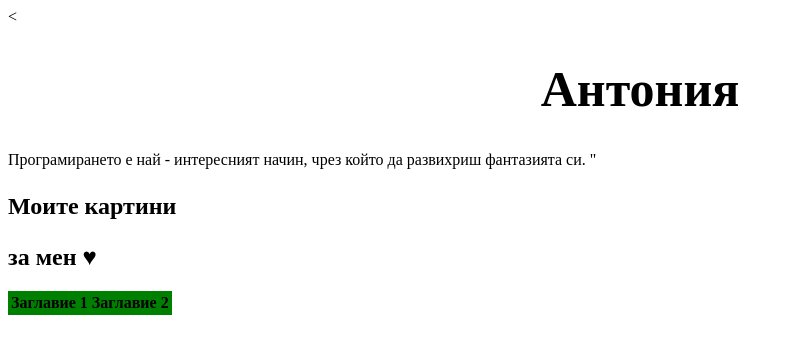
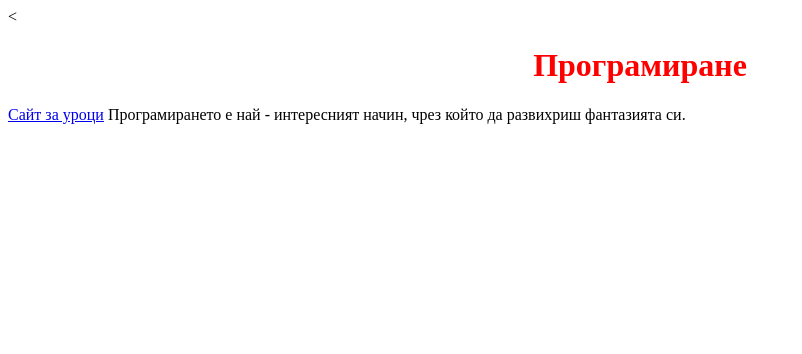
Before and after one commit to antoniaivalina/antoniaivalina.github.io, a plain HTML site: page index.html in a window 1280 px wide. Shown: the whole page, without its empty margins (0-802 px from the left). Drawn offline with Linux system fonts and the light colour scheme.

Commit message:
index.html

```diff
--- a/index.html
+++ b/index.html
@@ -6,40 +6,31 @@
 
 		<<style type="text/css">
   		h1 {
- -			color: red;
- +			color: green;
-  			font-size: 50px;
+ 			color: red;
+
   		}
-  		p {
- @@ -17,13 +15,21 @@
-  		article {
-  			/*background-color: blue ;*/
-  		}
+		p {
+			color: white;
+		}
 
   	</style>
 
 </head>
 <body>
-	<center><h1>Антония</h1></center>
+	<center><h1>Програмиране</h1></center>
 	<article
 		class="main"
 		title="Smile!"
 
-	</article>
+</article>
+<a href ="http://learn.shayhowe.com" target="_blank">Сайт за уроци</a>
+
 </body>
 </html>
 
 
 		<body> Програмирането е най - интересният начин, чрез който да развихриш фантазията си.
 
-	<table style="background-color : Green / ;">
-" <table style="background-color:green ;">
-<tr>
-<th>Заглавие 1 </th><th>Заглавие 2</th>
-								</html>
-<h2>
-
-				<p>Моите картини </p>
-		 </p>
-				<strong> за мен
-	♥
+	</article>
+</body>
+</html>
```
